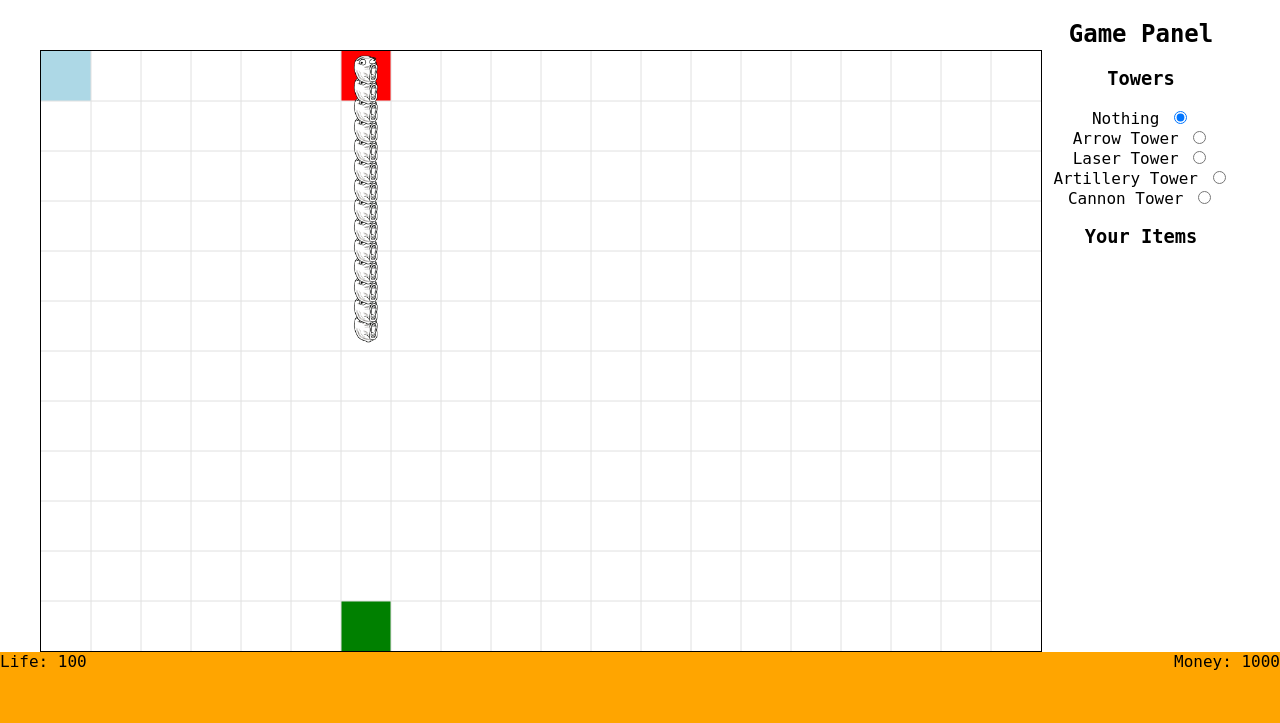
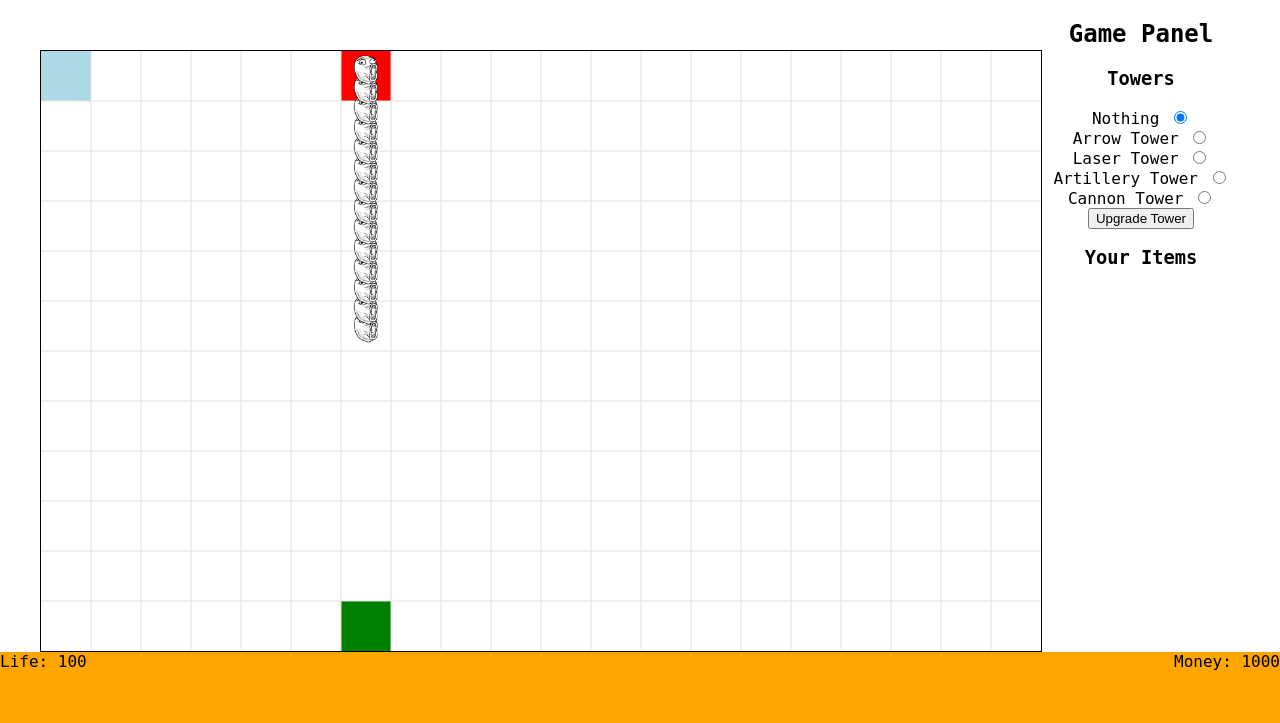
Before and after one commit to raygiang/tdgame, a PHP site: page /td.php in a window 1280 px wide. Shown: the part 64-787 px from the top of the page. Run offline with PHP 8.4, Linux system fonts and the light colour scheme.

Commit message:
added upgrade button

```diff
--- a/inc/gamePanel.php
+++ b/inc/gamePanel.php
@@ -16,6 +16,7 @@
     <br>
     <label for="cannon-tower">Cannon Tower</label>
     <input type="radio" id="cannon-tower" name="tower_select" value="4" />
+    <button id="Upgrade" type='button'>Upgrade Tower</button>
   </div>
   <div id="items">
     <h3>Your Items</h3>
```
